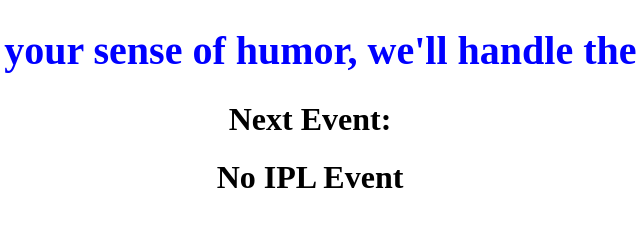
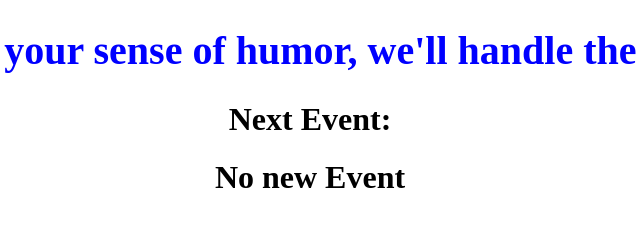
Before and after one commit to al-ii-yah/website, a plain HTML site: page index.html in a window 1280 px wide. Shown: the full height of the page, 330-970 px from the left. Drawn offline with Linux system fonts and the light colour scheme.

Commit message:
Update index.html
new

```diff
--- a/index.html
+++ b/index.html
@@ -8,6 +8,6 @@
 <body>
     <h1 style="color: blue;font-size: 40px;text-align: center;">Pack your sense of humor, we'll handle the rest</h1>
     <h1 style="text-align: center;">Next Event:</h1>
-    <h1 style="text-align: center;" id="cityevent">No IPL Event</h1>
+    <h1 style="text-align: center;" id="cityevent">No new Event</h1>
 </body>
 </html>
```
